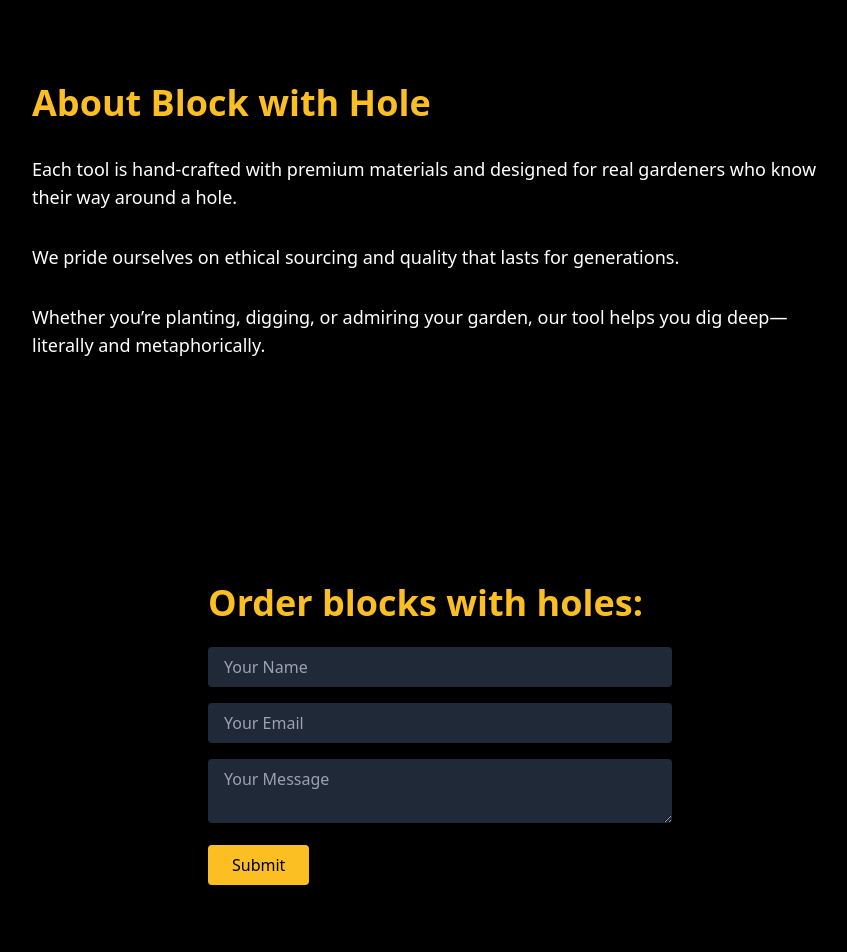
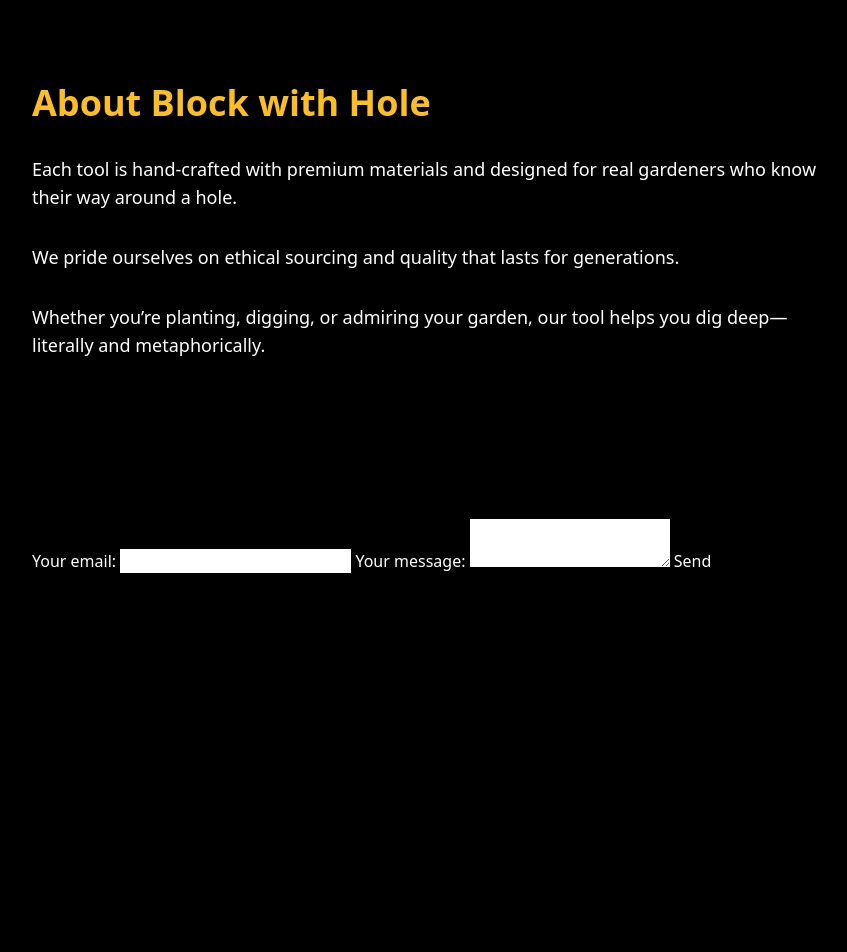
Before and after one commit to drystee/drystee.github.io, a plain HTML site: page index.html in a window 1280 px wide. Shown: the part 797-1749 px from the top of the page, without its empty margins (200-1047 px from the left). After the commit the page ends 1450 px from the top, so only its background shows below. Drawn offline with nearby package versions, Linux system fonts and the light colour scheme.

Commit message:
test form

```diff
--- a/index.html
+++ b/index.html
@@ -47,17 +47,22 @@
       </section>
 
       <section id="order" class="px-10 py-20 max-w-4xl mx-auto space-y-8 fadein-on-scroll opacity-0 translate-y-10 transition-opacity transition-transform duration-700 ease-out">
-      <main class="px-6 py-16 max-w-lg mx-auto animate-fadein">
-        <h2 class="text-4xl font-bold mb-6 text-yellow-400">Order blocks with holes:</h2>
-          <form id="order" action="https://formspree.io/f/meokalvk" method="POST" class="space-y-4">
-            <input type="text" name="name" placeholder="Your Name" required class="w-full px-4 py-2 rounded bg-gray-800 text-white">
-            <input type="email" name="email" placeholder="Your Email" required class="w-full px-4 py-2 rounded bg-gray-800 text-white">
-            <textarea name="message" placeholder="Your Message" required class="w-full px-4 py-2 rounded bg-gray-800 text-white"></textarea>
-            <button type="submit" class="bg-yellow-400 text-black px-6 py-2 rounded hover:bg-yellow-300 transition">
-              Submit
-            </button>
-          </form>
-      </main>
+      <!-- modify this form HTML and place wherever you want your form -->
+      <form
+        action="https://formspree.io/f/meokalvk"
+        method="POST"
+      >
+        <label>
+          Your email:
+          <input type="email" name="email">
+        </label>
+        <label>
+          Your message:
+          <textarea name="message"></textarea>
+        </label>
+        <!-- your other form fields go here -->
+        <button type="submit">Send</button>
+      </form>
 </section>
 
 
```
